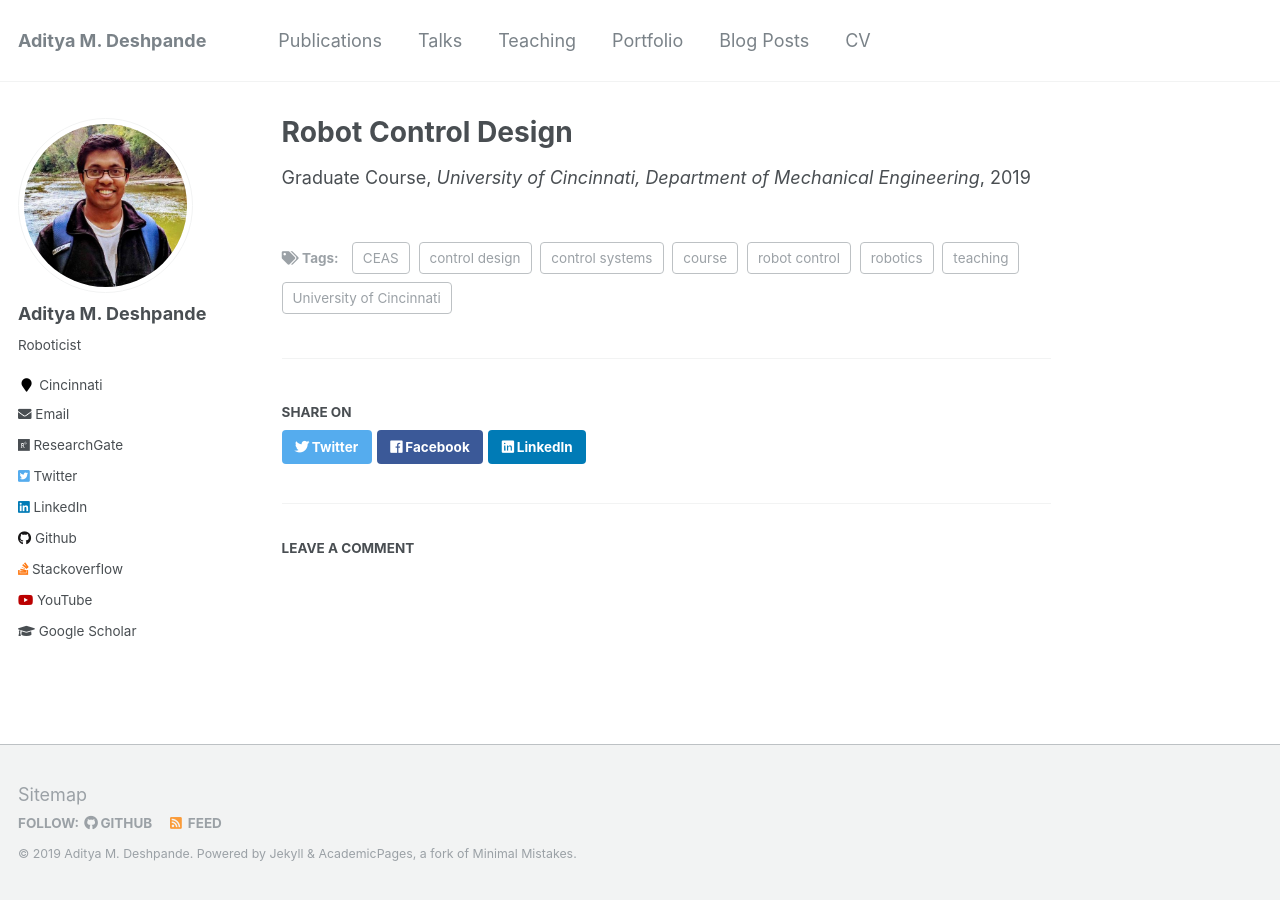
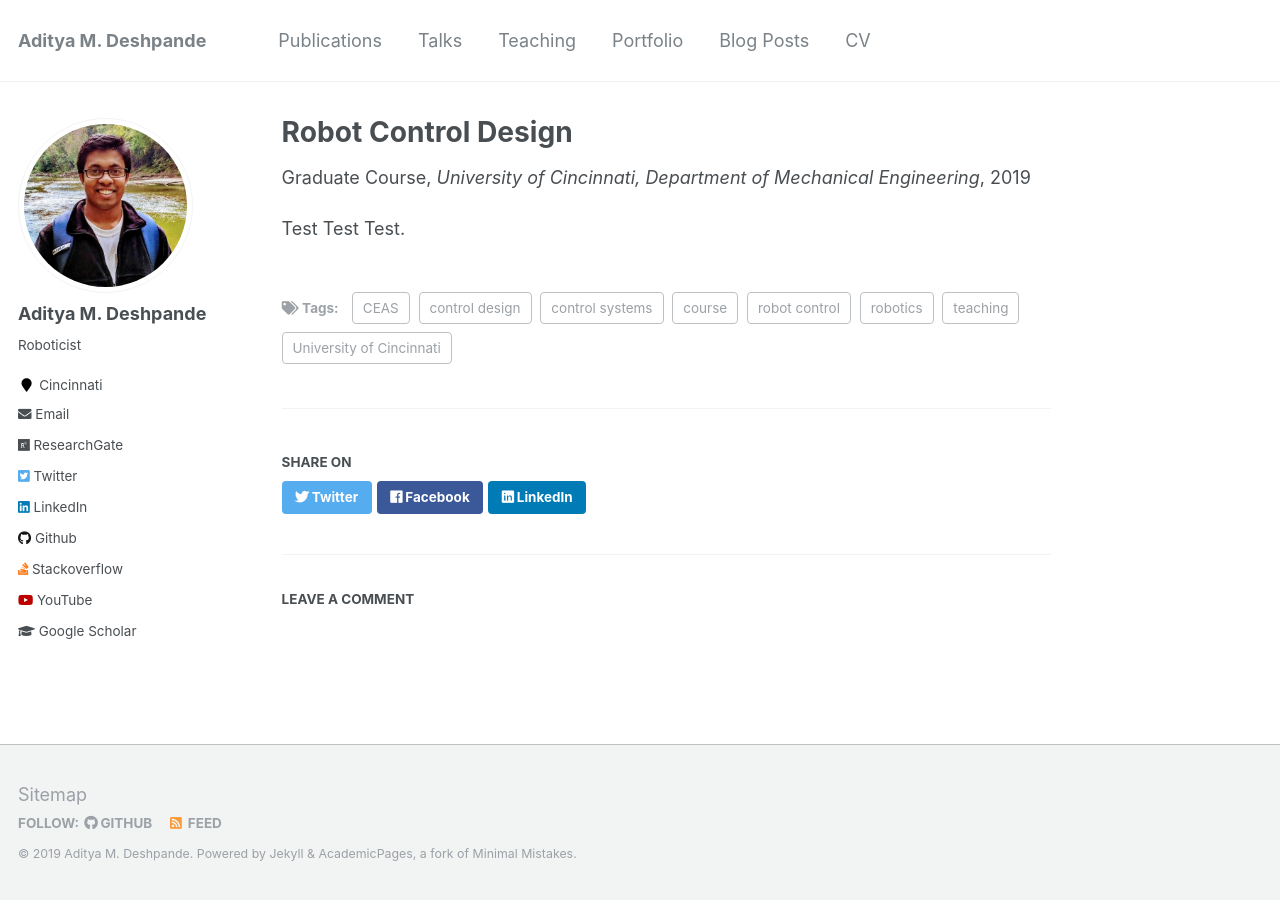
Before and after one commit to adipandas/adipandas.github.io, a Jekyll site: the page built from _teaching/2019-01-14-spring-teaching-1.md, in a window 1280 px wide. Built offline with Jekyll 4.4.1, drawn with Linux system fonts in a browser that asks for light colours; comment, search, counter and statistics services are not loaded.

Commit message:
Update 2019-01-14-spring-teaching-1.md

```diff
--- a/_teaching/2019-01-14-spring-teaching-1.md
+++ b/_teaching/2019-01-14-spring-teaching-1.md
@@ -19,3 +19,5 @@ tags:
   - University of Cincinnati
   - CEAS
 ---
+
+Test Test Test.
```
